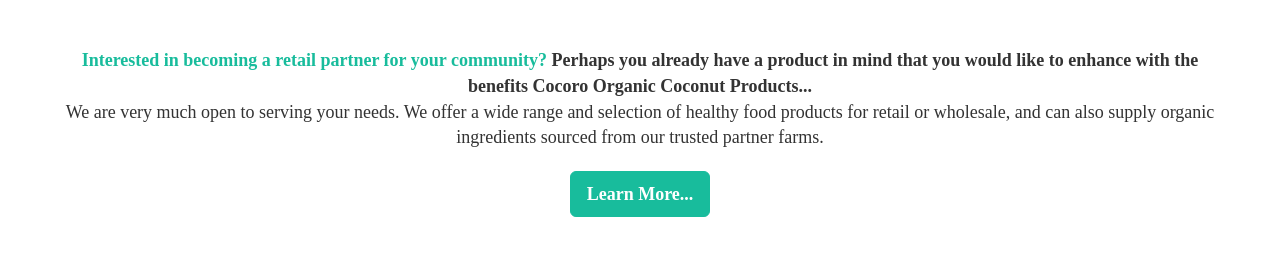
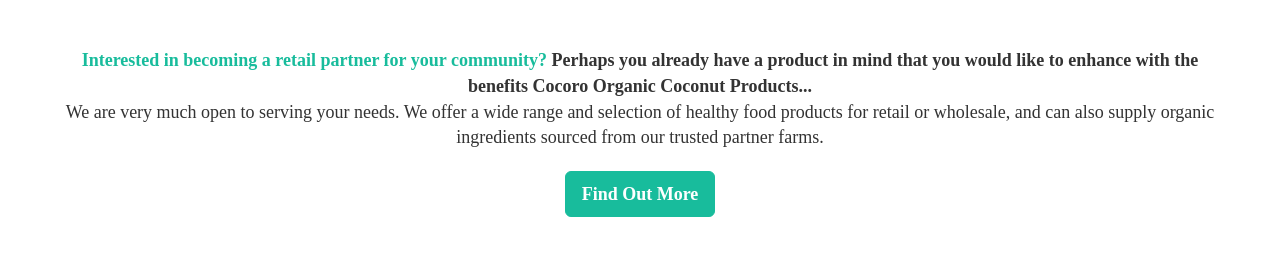
Before and after one commit to gabydi106/aphinitea, a website: page index.html in a window 1280 px wide. Shown: the part 4088-4355 px from the top of the page. Drawn offline with nearby package versions, Linux system fonts and the light colour scheme; a web font is replaced by a local one.

Commit message:
find out more

```diff
--- a/index.html
+++ b/index.html
@@ -239,7 +239,7 @@
 					<div class="row">
 					<b> <font color="#18BC9C">Interested in becoming a retail partner for your community?</font> Perhaps you already have a product in mind that you would like to enhance with the benefits Cocoro Organic Coconut Products... </b><br>
 					We are very much open to serving your needs. We offer a wide range and selection of healthy food products for retail or wholesale, and can also supply organic ingredients sourced from our trusted partner farms. </font> <br><br>
-						<a href="partners.html" class="btn btn-success btn-lg">Learn More...</a>
+						<a href="partners.html" class="btn btn-success btn-lg">Find Out More</a>
 					</div>
 
                 </div>
```
Also changed, not shown: products.html (+1 -1 lines), recipes.html (+1 -1 lines).
